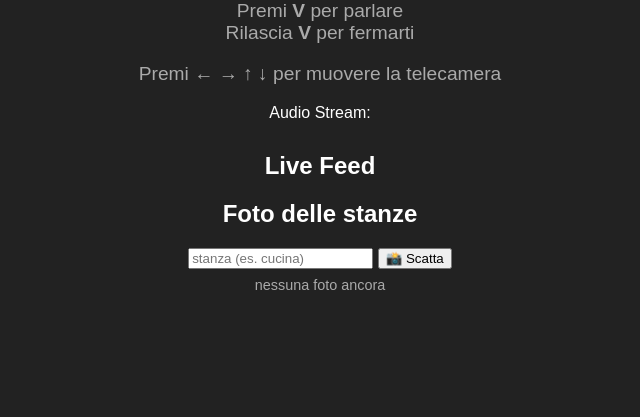
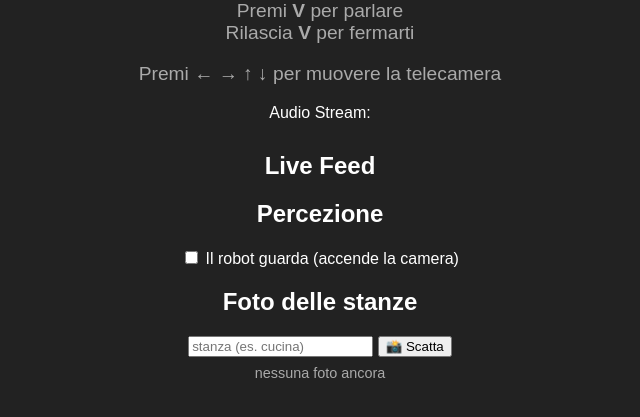
Before and after one commit to Mirkotorrisi/macchinina-brain, a Flask app: page / in a window 1280 px wide. Shown: the part 212-629 px from the top of the page, without its empty margins (320-960 px from the left). Run offline with Flask 3, Linux system fonts and the light colour scheme; data that the repository does not hold is empty; some libraries are stand-ins or nearby versions.

Commit message:
feat: Passo 1 - interruttore percezione e testo di ciò che il robot vede
Co-Authored-By: Claude Sonnet 5.5 <noreply@anthropic.com>

```diff
--- a/app.py
+++ b/app.py
@@ -6,6 +6,7 @@ import socket
 from flask_socketio import SocketIO
 import threading
 import re
+import json
 import time
 import urllib.request
 from pathlib import Path
@@ -28,6 +29,14 @@ mqtt_client = mqtt.Client(mqtt.CallbackAPIVersion.VERSION2)
 
 # In alto nel file app.py
 AUDIO_CONNECTIONS = {}
+
+
+def on_mqtt_connect(client, userdata, flags, reason_code, properties=None):
+    # le sottoscrizioni vanno rifatte a ogni riconnessione al broker
+    client.subscribe("robot/perception")
+
+
+mqtt_client.on_connect = on_mqtt_connect
 
 
 def connect_mqtt():
@@ -93,6 +102,11 @@ def handle_video_keepalive():
 def handle_video_off():
     mqtt_client.publish("robot/video", "OFF")
 
+# Percezione del robot: interruttore dalla UI e flusso di ciò che vede (robot/perception)
+@socketio.on('perception_toggle')
+def handle_perception_toggle(data):
+    mqtt_client.publish("robot/perception/control", "ON" if data.get('on') else "OFF")
+
 # Nel file app.py del Mac
 @socketio.on('client_audio')
 def handle_client_audio(data):
@@ -121,6 +135,8 @@ def handle_mqtt_message(client, userdata, message):
     if message.topic == "robot/audio_out":
         # Invia l'audio al browser via SocketIO
         socketio.emit('robot_audio', {'data': message.payload.decode()})
+    elif message.topic == "robot/perception":
+        socketio.emit('perception', json.loads(message.payload.decode()))
     elif message.topic == "robot/speech":
         # Invia la trascrizione di Whisper al browser
         socketio.emit('speech_transcript', {'text': message.payload.decode()})
--- a/templates/index.html
+++ b/templates/index.html
@@ -30,6 +30,12 @@
          alt="Camera Feed">
     <div id="video-status" style="color:#aaa; font-size:0.9em;"></div>
     {% endif %}
+    </div>
+
+    <div style="margin-top: 20px;">
+    <h2>Percezione</h2>
+    <label><input type="checkbox" id="perception-toggle"> Il robot guarda (accende la camera)</label>
+    <div id="perception-text" style="color:#aaa; margin-top:8px;"></div>
     </div>
 
     <div style="margin-top: 20px;">
@@ -74,6 +80,19 @@
         document.addEventListener('visibilitychange', () => document.hidden ? stopVideo() : startVideo());
         window.addEventListener('beforeunload', () => { if (feed) socket.emit('video_off'); });
         socket.on('connect', () => { if (!document.hidden) startVideo(); });
+
+        // Percezione: il Pi pubblica ciò che vede (oggetti + stanza) su robot/perception
+        const percToggle = document.getElementById('perception-toggle');
+        const percText = document.getElementById('perception-text');
+        percToggle.addEventListener('change', () => {
+            socket.emit('perception_toggle', {on: percToggle.checked});
+            if (!percToggle.checked) percText.innerText = '';
+        });
+        socket.on('perception', (p) => {
+            if (!percToggle.checked) return;
+            const room = p.room ? `📍 ${p.room} (${p.margin})` : '📍 stanza non sicura';
+            percText.innerText = `${room} · 👁️ ${p.text}`;
+        });
 
         // Raccolta foto delle stanze (salvate sul Mac in data/rooms/<stanza>/)
         const roomLabel = document.getElementById('room-label');
```
